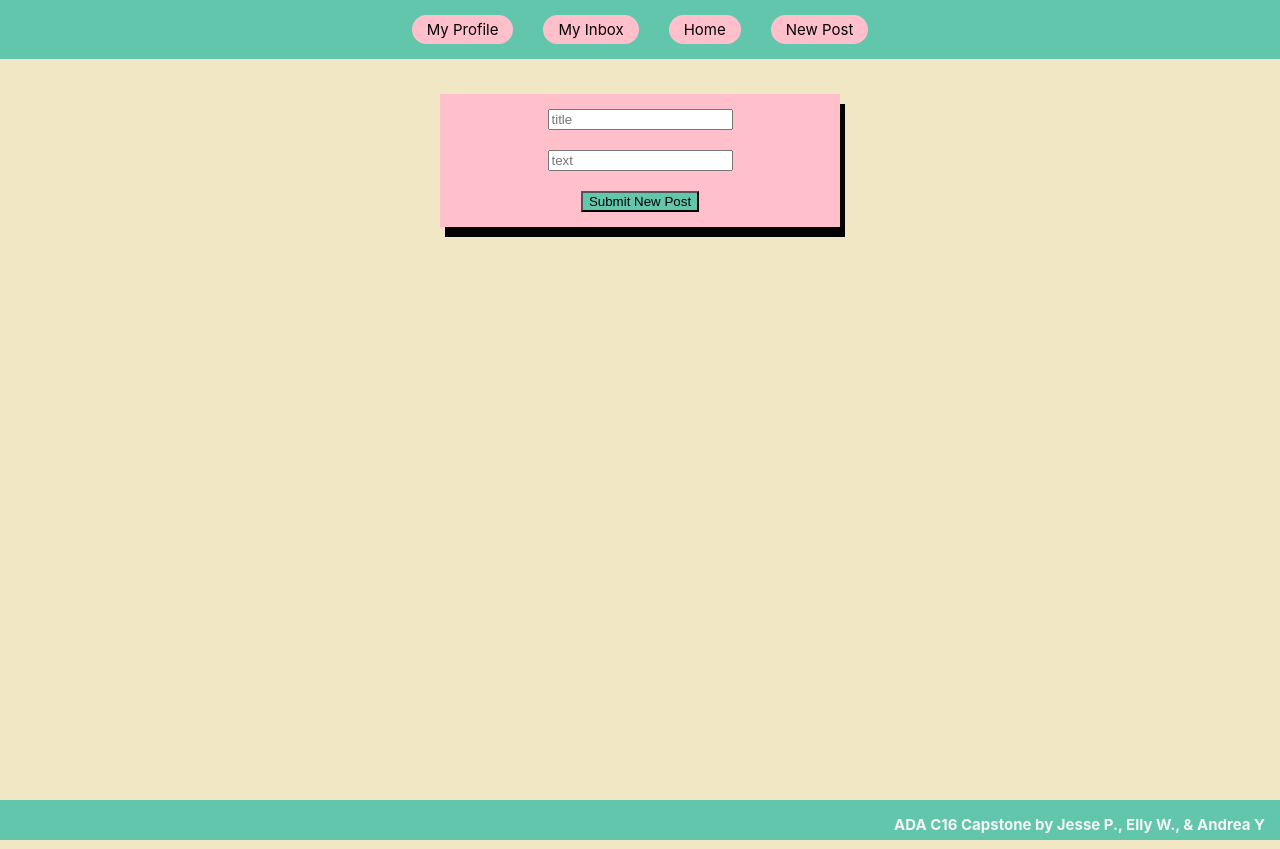
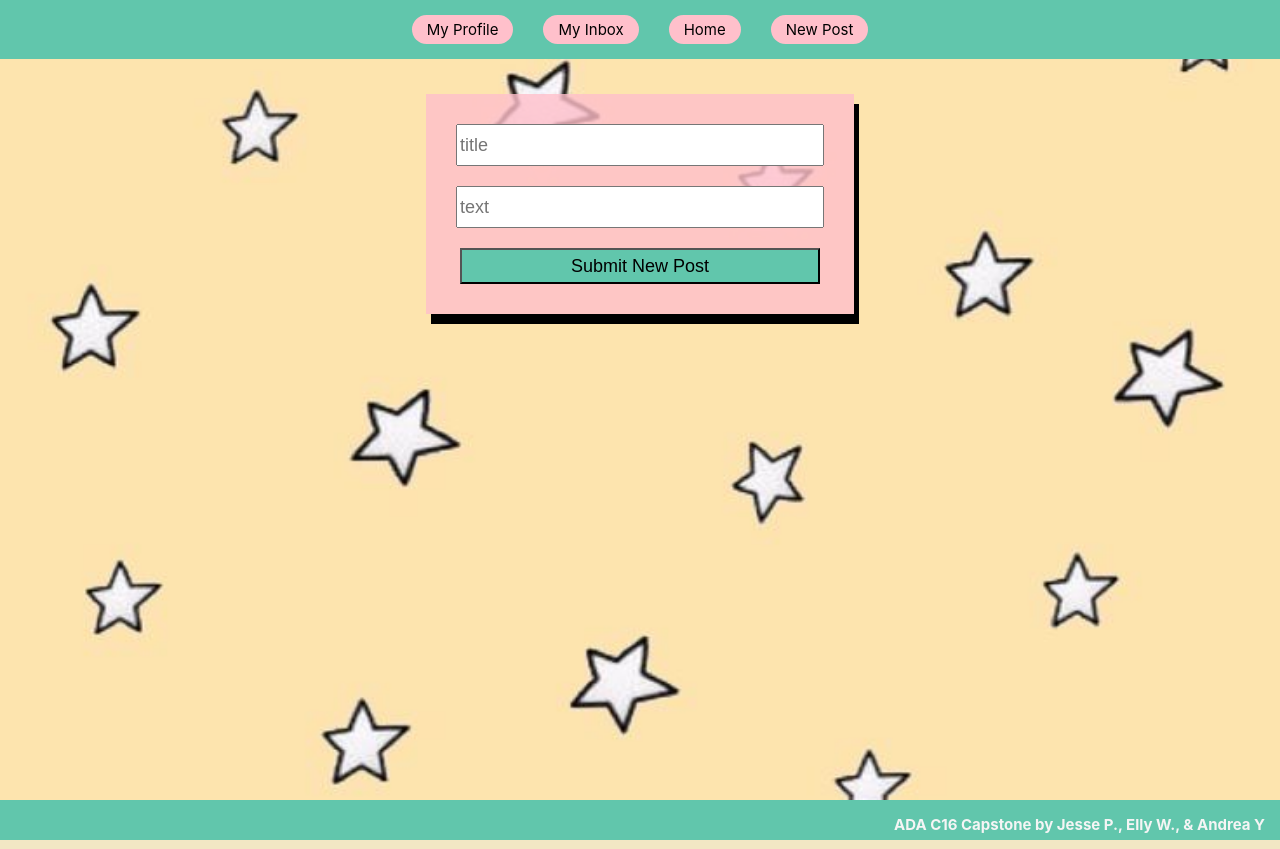
Before and after one commit to jessepope/Adie-Babeez--Front-End, a React (Create React App) app: page /newpost in a window 1280 px wide. Built offline with nearby package versions, Linux system fonts and the light colour scheme.

Commit message:
Added bg to new post and increased login entry form sizing, and made changes to size of my profile login.

```diff
--- a/src/components/LoginForm.css
+++ b/src/components/LoginForm.css
@@ -2,9 +2,15 @@
     display: flex;
     flex-direction: column;
     align-items: center;
+
 }
 
 .button-like{
     font-size: 19px;
     background-color: rgb(97, 198, 172);
 }
+input{
+    height:2em;
+    width: 20em;
+    font-size:18px;
+}
--- a/src/components/NewPostForm.css
+++ b/src/components/NewPostForm.css
@@ -1,15 +1,16 @@
 .new-post-form {
     display: flex;
     flex-direction: column;
-    align-items: center;
-    background-color:pink;
+
+    background-color:rgb(255,192,203,0.8);
     margin-top:35px;
     margin-bottom:35px;
     margin-right: auto;
     margin-left:auto;
-    padding: 5px;
+
     box-sizing: border-box;
     box-shadow: 5px 10px;
     align-items: center;
-    width: 400px;
+    width:min-content;
+    padding: 20px;
 }
--- a/src/pages/NewPostPage.css
+++ b/src/pages/NewPostPage.css
@@ -1,3 +1,6 @@
 .new-post-page {
     height: 100vh;
+    background-image:url(../images/stars.jpeg);
+    background-size:cover;
+    background-position: 0%;
 }
--- a/src/pages/ProfilePage.css
+++ b/src/pages/ProfilePage.css
@@ -4,6 +4,9 @@
     background-size:cover;
     background-position: 0%;
 
+}
+.profile{
+    padding:20px;
 }
 .profile-container{
     background-color:rgb(252, 179, 70,0.8);
@@ -12,7 +15,16 @@
     margin-top: 20px;
     box-sizing: border-box;
     box-shadow: 5px 10px;
-    width: 400px;
+    align-items: center;
+    width:max-content;
+    padding: 20px;
+
+}
+
+input{
+    height:2em;
+    width: 20em;
+    font-size:18px;
 }
 
 #profile-display {
@@ -21,7 +33,9 @@
 }
 
 #profile-info p {
-    margin-left: 15px;
+    max-width: max-content;
+    padding-left: 40px;
+    padding-right:40px;
 }
 
 #profile-buttons {
```
Also changed, not shown: src/images/stars.jpeg (added).
